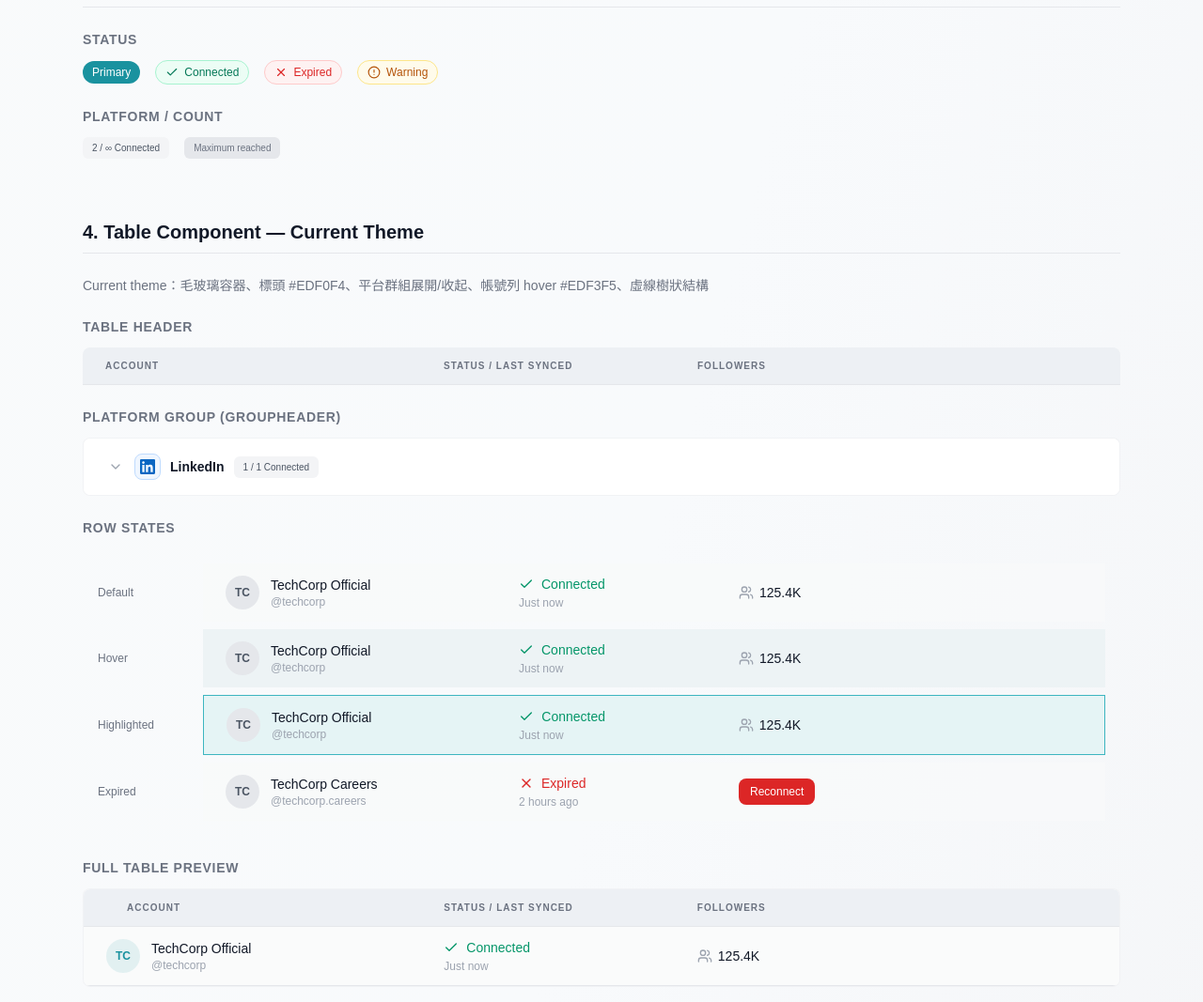
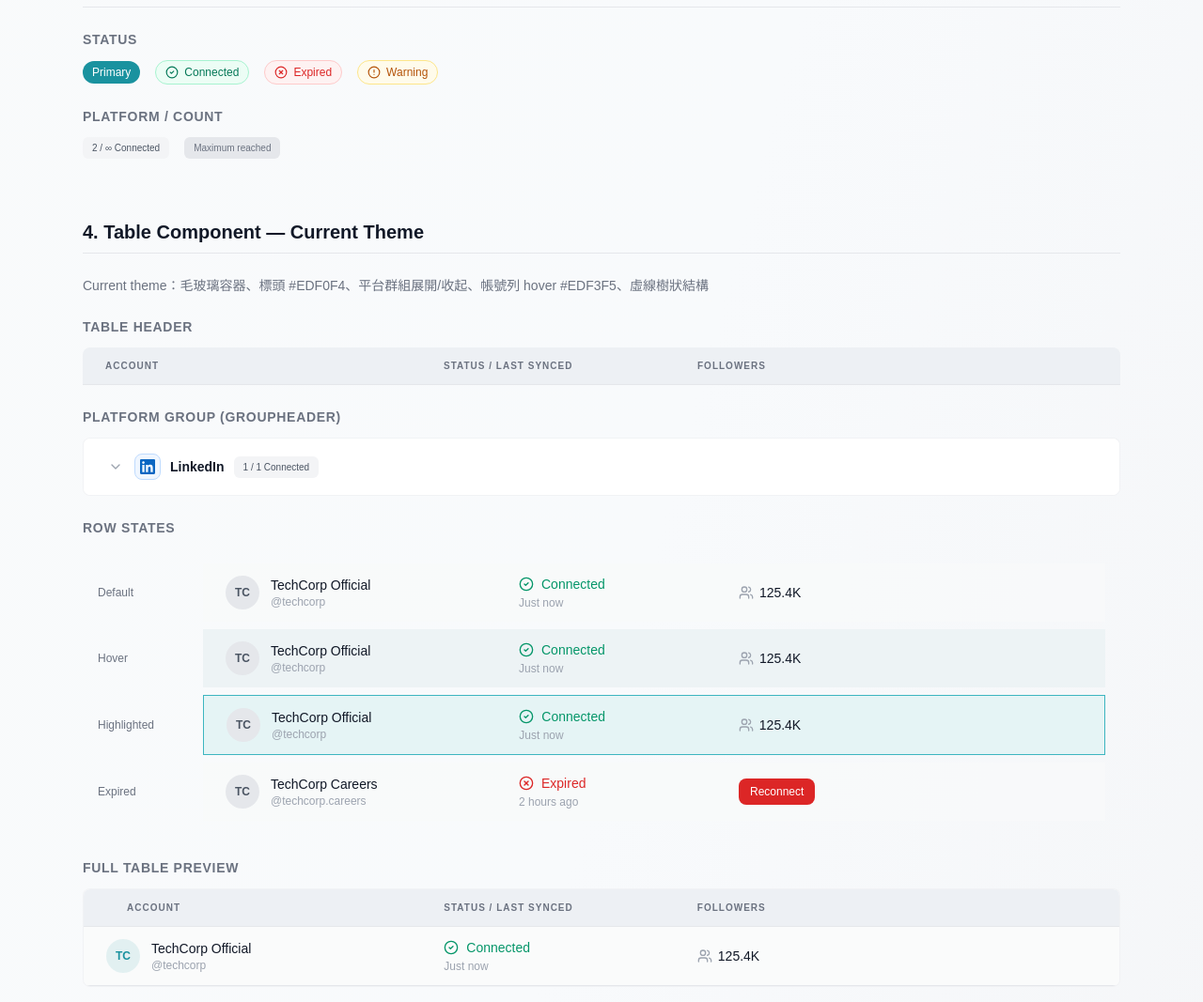
Before and after one commit to Ecgo5114/n-social-account-settings, a Next.js app: page /design-system in a window 1280 px wide. Shown: the part 1578-2645 px from the top of the page at 94% size. Built offline with nearby package versions, Linux system fonts and the light colour scheme.

Commit message:
修改 status icon，修正色盲無法辨識的問題，透過 iocn 強化提示

```diff
--- a/app/components/social-accounts/AccountRow.tsx
+++ b/app/components/social-accounts/AccountRow.tsx
@@ -2,7 +2,7 @@
 
 import { forwardRef, useState } from 'react';
 import { motion } from 'framer-motion';
-import { Users, RefreshCw, MoreHorizontal, Loader2, Check, X } from 'lucide-react';
+import { Users, RefreshCw, MoreHorizontal, Loader2, CheckCircle2, XCircle } from 'lucide-react';
 import { ActionMenu } from './ActionMenu';
 import type { SocialAccount, Platform, LayoutStyle } from '@/app/types/social-accounts';
 
@@ -120,12 +120,12 @@ export const AccountRow = forwardRef<HTMLDivElement, AccountRowProps>(function A
         <div className="flex items-center gap-2">
           {account.status === 'verified' ? (
             <>
-              <Check className="w-4 h-4 text-emerald-600" />
+              <CheckCircle2 className="w-4 h-4 text-emerald-600" />
               <span className="text-sm font-medium text-emerald-600">Connected</span>
             </>
           ) : (
             <>
-              <X className="w-4 h-4 text-red-600" />
+              <XCircle className="w-4 h-4 text-red-600" />
               <span className="text-sm font-medium text-red-600">Expired</span>
             </>
           )}
--- a/app/design-system/page.tsx
+++ b/app/design-system/page.tsx
@@ -2,7 +2,7 @@
 
 import { useState } from 'react';
 import Link from 'next/link';
-import { ArrowLeft, Check, X, AlertCircle, ChevronDown, Users } from 'lucide-react';
+import { ArrowLeft, CheckCircle2, XCircle, AlertCircle, ChevronDown, Users } from 'lucide-react';
 import { SiLinkedin } from 'react-icons/si';
 import { colors, shadows } from '@/app/constants/design-tokens';
 import type { LayoutStyle } from '@/app/types/social-accounts';
@@ -225,10 +225,10 @@ export default function DesignSystemPage() {
                   Primary
                 </span>
                 <span className="inline-flex items-center gap-1.5 px-2.5 py-1 rounded-full text-xs font-medium bg-emerald-50 text-emerald-700 border border-emerald-200">
-                  <Check className="w-3.5 h-3.5" /> Connected
+                  <CheckCircle2 className="w-3.5 h-3.5" /> Connected
                 </span>
                 <span className="inline-flex items-center gap-1.5 px-2.5 py-1 rounded-full text-xs font-medium bg-red-50 text-red-600 border border-red-200">
-                  <X className="w-3.5 h-3.5" /> Expired
+                  <XCircle className="w-3.5 h-3.5" /> Expired
                 </span>
                 <span className="inline-flex items-center gap-1.5 px-2.5 py-1 rounded-full text-xs font-medium bg-amber-50 text-amber-700 border border-amber-200">
                   <AlertCircle className="w-3.5 h-3.5" /> Warning
@@ -337,7 +337,7 @@ export default function DesignSystemPage() {
                       </div>
                       <div className="col-span-3 flex flex-col gap-0.5">
                         <div className="flex items-center gap-2">
-                          <Check className="w-4 h-4 text-emerald-600" />
+                          <CheckCircle2 className="w-4 h-4 text-emerald-600" />
                           <span className="text-sm font-medium text-emerald-600">Connected</span>
                         </div>
                         <span className="text-xs text-gray-400">Just now</span>
@@ -364,7 +364,7 @@ export default function DesignSystemPage() {
                     </div>
                     <div className="col-span-3 flex flex-col gap-0.5">
                       <div className="flex items-center gap-2">
-                        <X className="w-4 h-4 text-red-600" />
+                        <XCircle className="w-4 h-4 text-red-600" />
                         <span className="text-sm font-medium text-red-600">Expired</span>
                       </div>
                       <span className="text-xs text-gray-400">2 hours ago</span>
@@ -415,7 +415,7 @@ export default function DesignSystemPage() {
                     </div>
                     <div className="col-span-3 flex flex-col gap-0.5">
                       <div className="flex items-center gap-2">
-                        <Check className="w-4 h-4 text-emerald-600" />
+                        <CheckCircle2 className="w-4 h-4 text-emerald-600" />
                         <span className="text-sm font-medium text-emerald-600">Connected</span>
                       </div>
                       <span className="text-xs text-gray-400">Just now</span>
```
